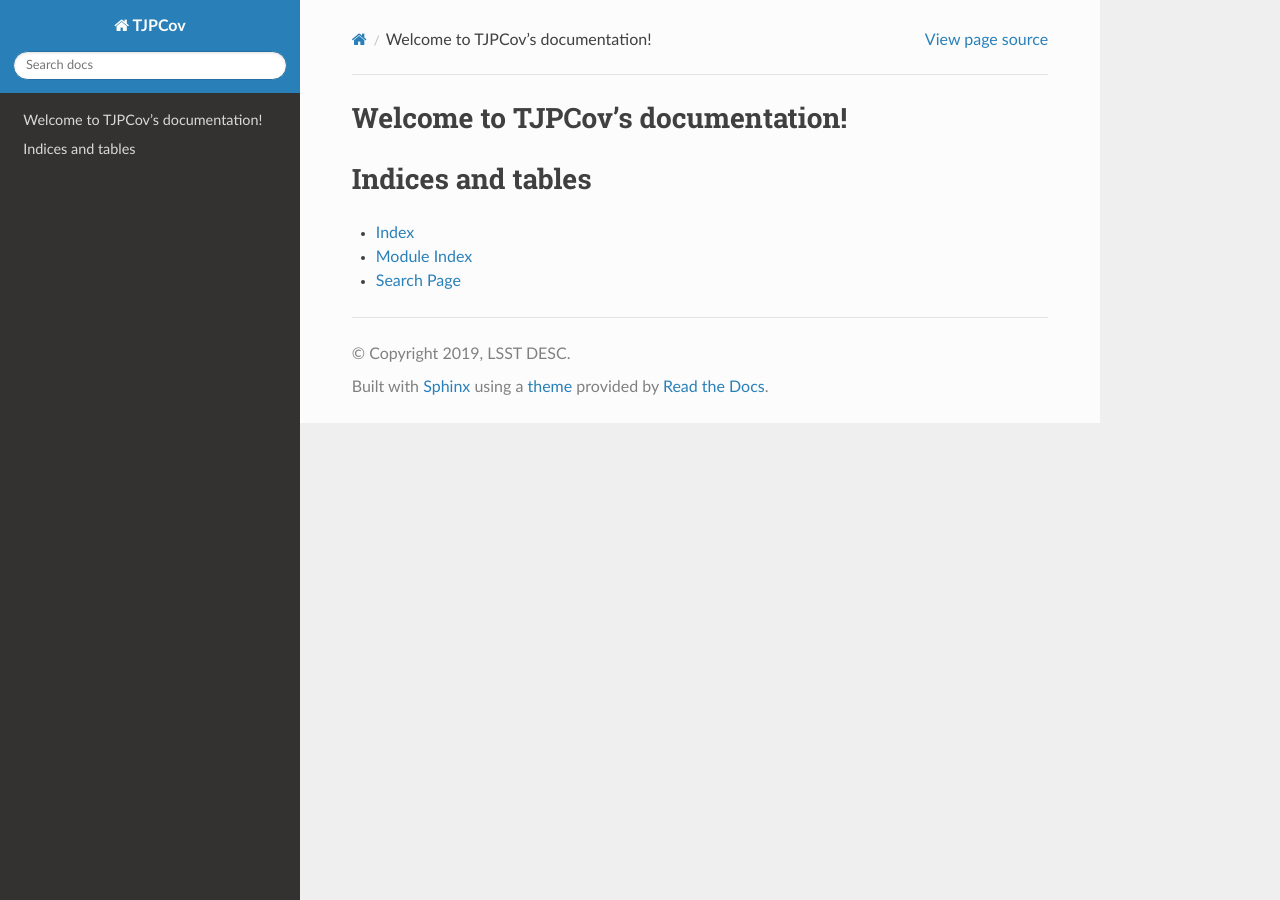
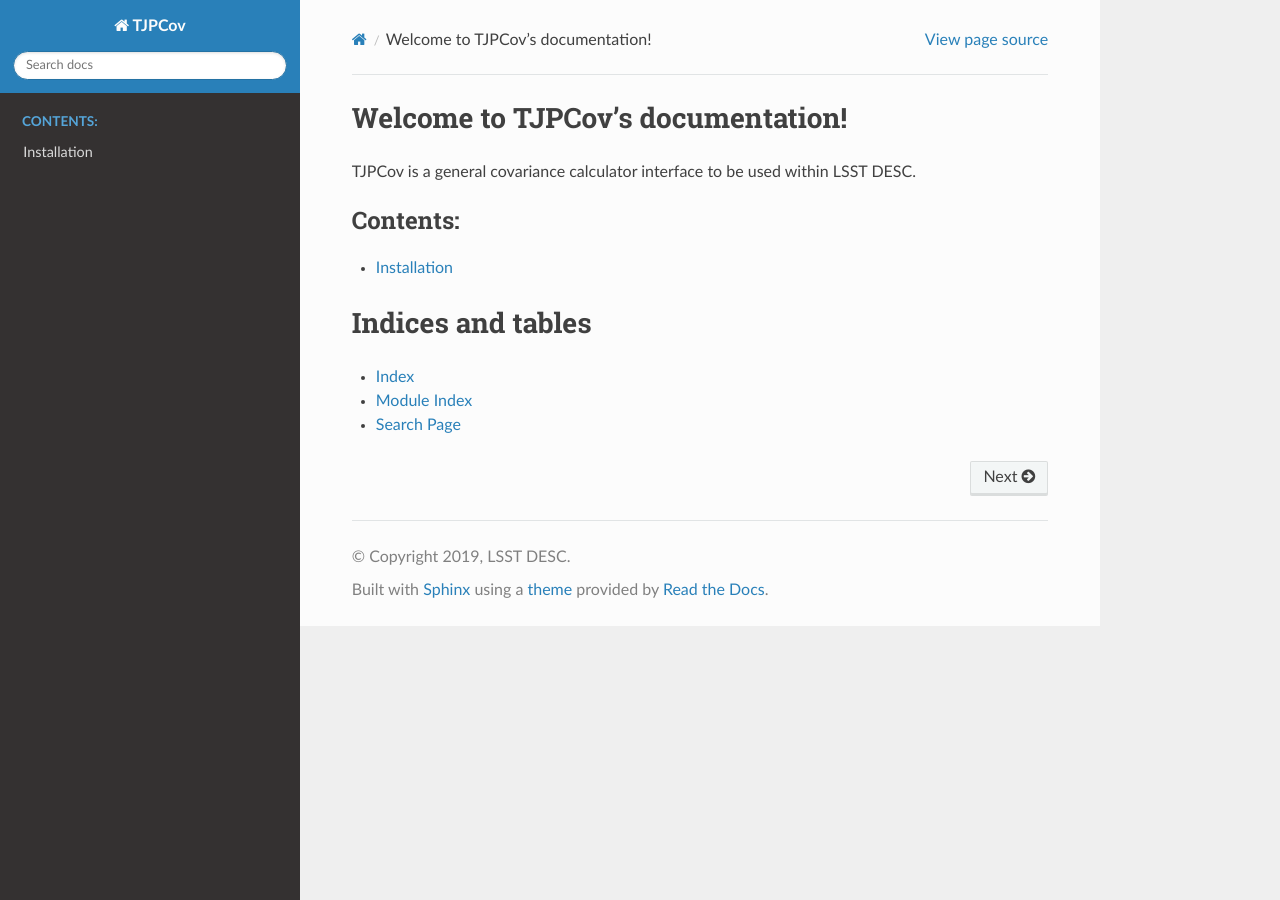
Before and after one commit to LSSTDESC/TJPCov, a Sphinx documentation site: the page built from doc/source/index.rst, in a window 1280 px wide. Built offline with Sphinx 7.4.7 and the Read the Docs theme 2.0.0, drawn with Linux system fonts in a browser that asks for light colours; pages that are not in the unit, such as notebooks, are missing from menus.

Commit message:
rtd: added installation doc

```diff
--- a/doc/source/index.rst
+++ b/doc/source/index.rst
@@ -6,10 +6,13 @@
 Welcome to TJPCov's documentation!
 ==================================
 
+TJPCov is a general covariance calculator interface to be used within LSST DESC.
+
 .. toctree::
    :maxdepth: 2
    :caption: Contents:
 
+   installation
    autoapi/index
 
 
```
Also changed, not shown: README.md (+3 -1 lines), doc/source/installation.rst (added, +13 -0 lines).
